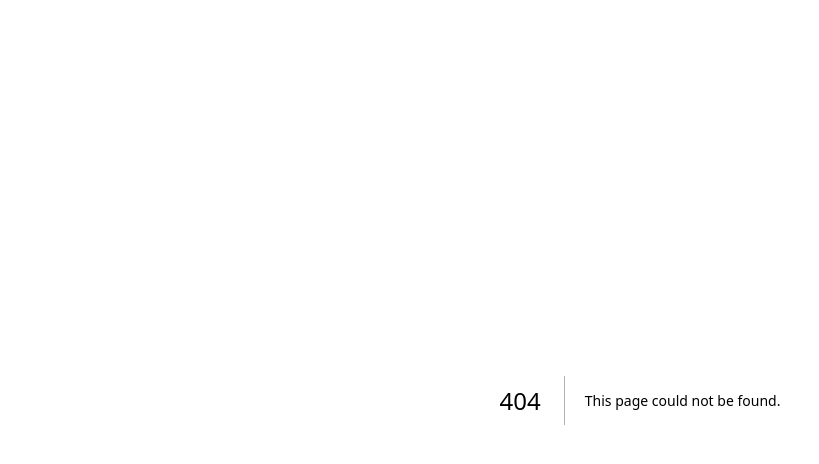
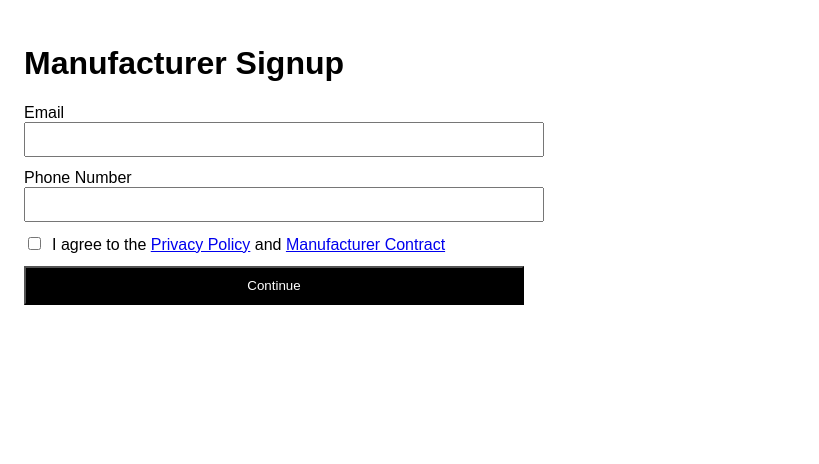
Before and after one commit to paksupply/paksupply, a Next.js app: page /manufacturer/signup in a window 1280 px wide. Before the commit this address had no page. Shown: the top 464 px of the page, without its empty margins (0-819 px from the left). Built offline with nearby package versions, Linux system fonts and the light colour scheme.

Commit message:
Add manufacturer signup page

```diff
--- /dev/null
+++ b/app/manufacturer/signup/page.js
@@ -0,0 +1,73 @@
+"use client";
+
+import { useState } from "react";
+import Link from "next/link";
+
+export default function ManufacturerSignup() {
+  const [accepted, setAccepted] = useState(false);
+  const [error, setError] = useState("");
+
+  const handleSubmit = (e) => {
+    e.preventDefault();
+
+    if (!accepted) {
+      setError("You must accept the Privacy Policy and Manufacturer Contract.");
+      return;
+    }
+
+    alert("Signup successful. Redirecting to pricing & payment page.");
+    // next step: redirect to pricing page
+  };
+
+  return (
+    <main style={{ padding: "24px", fontFamily: "Arial", maxWidth: "500px" }}>
+      <h1>Manufacturer Signup</h1>
+
+      <form onSubmit={handleSubmit}>
+        <label>Email</label>
+        <input
+          type="email"
+          required
+          style={{ width: "100%", padding: "8px", marginBottom: "12px" }}
+        />
+
+        <label>Phone Number</label>
+        <input
+          type="tel"
+          required
+          style={{ width: "100%", padding: "8px", marginBottom: "12px" }}
+        />
+
+        <div style={{ marginBottom: "12px" }}>
+          <input
+            type="checkbox"
+            id="accept"
+            checked={accepted}
+            onChange={(e) => setAccepted(e.target.checked)}
+          />
+          <label htmlFor="accept" style={{ marginLeft: "8px" }}>
+            I agree to the{" "}
+            <Link href="/privacy-policy">Privacy Policy</Link> and{" "}
+            <Link href="/manufacturer-contract">
+              Manufacturer Contract
+            </Link>
+          </label>
+        </div>
+
+        {error && <p style={{ color: "red" }}>{error}</p>}
+
+        <button
+          type="submit"
+          style={{
+            padding: "10px",
+            width: "100%",
+            background: "black",
+            color: "white",
+          }}
+        >
+          Continue
+        </button>
+      </form>
+    </main>
+  );
+}
```
